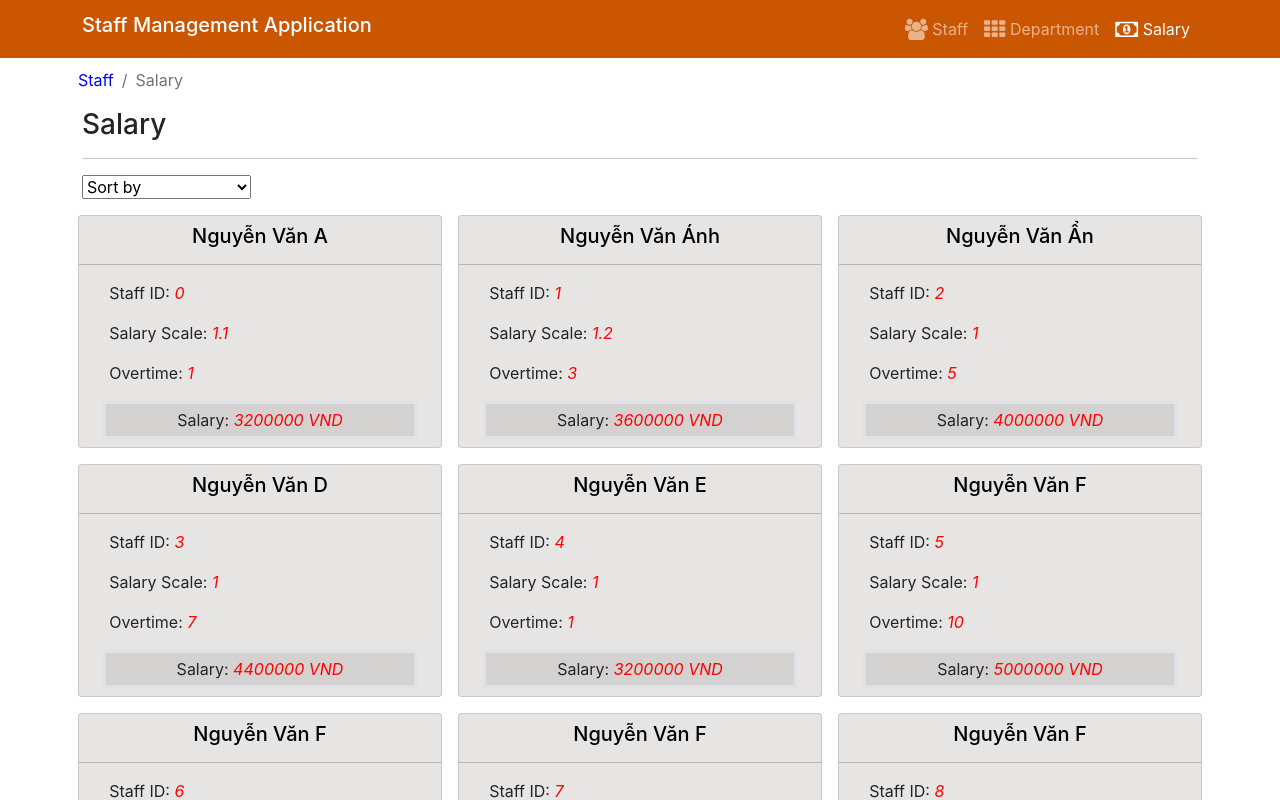
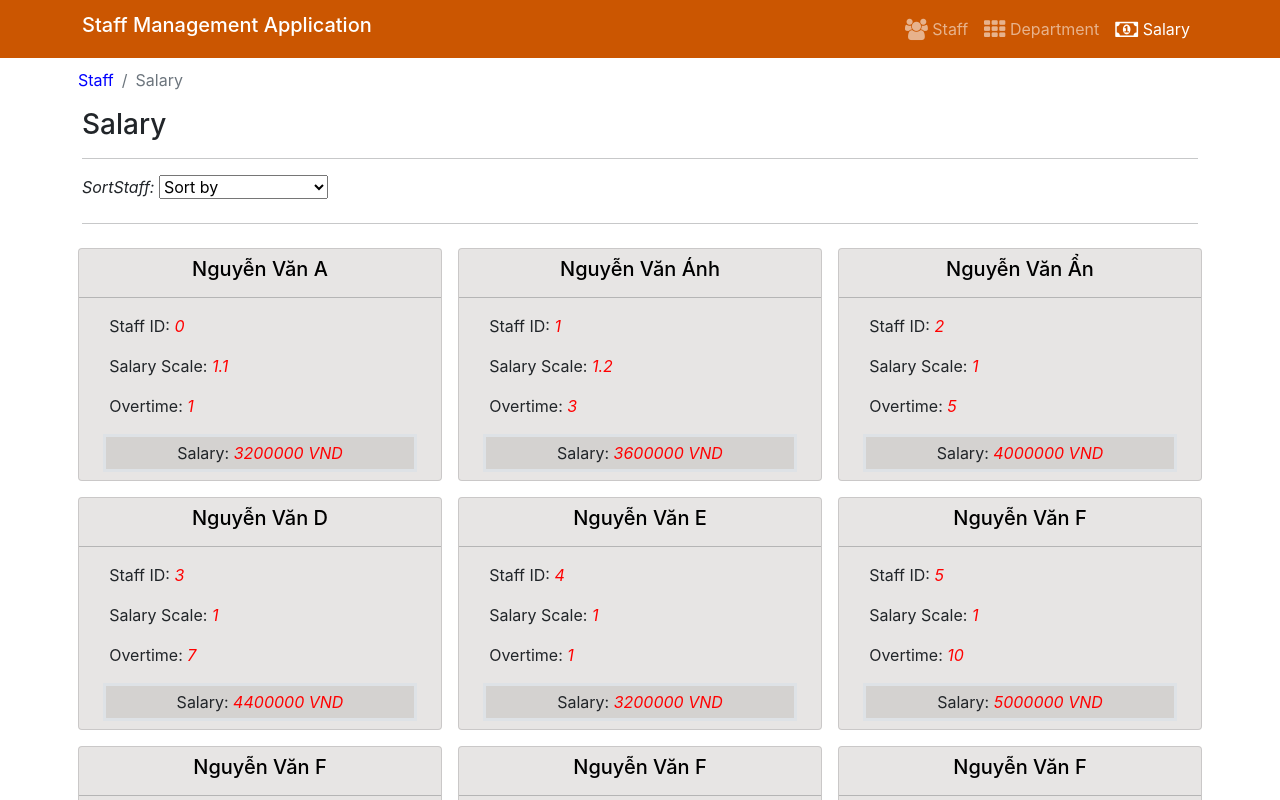
Before and after one commit to seanleez/StaffManagementApp, a React (Create React App) app: page /salary in a window 1280 px wide. Shown: the top 800 px of the page. Built offline with nearby package versions, Linux system fonts and the light colour scheme.

Commit message:
Add Report file

```diff
--- a/src/components/SalaryComponent.js
+++ b/src/components/SalaryComponent.js
@@ -63,6 +63,9 @@ class Salary extends Component {
                         <hr />
                     </div>
                 </div>
+                <div className="row">
+                    <div className="col-12">
+                        <span><i>SortStaff: </i></span>
                         <select onChange={this.handleSortChange} className="mb-2">
                             <option defaultValue hidden>Sort by</option>
                             <option value="idAscending">ID: Ascending</option>
@@ -70,6 +73,9 @@ class Salary extends Component {
                             <option value="salaryAscending">Salary: Ascending</option>
                             <option value="salaryDescending">Salary: Descending</option>
                         </select>
+                        <hr />
+                    </div>
+                </div>
                 <div className="row">
                     {salaryItemList}
                 </div>
```
Also changed, not shown: 1 other file (tests, documents, lock files or other folders). Lines whose indentation alone changed are shown as unchanged.
